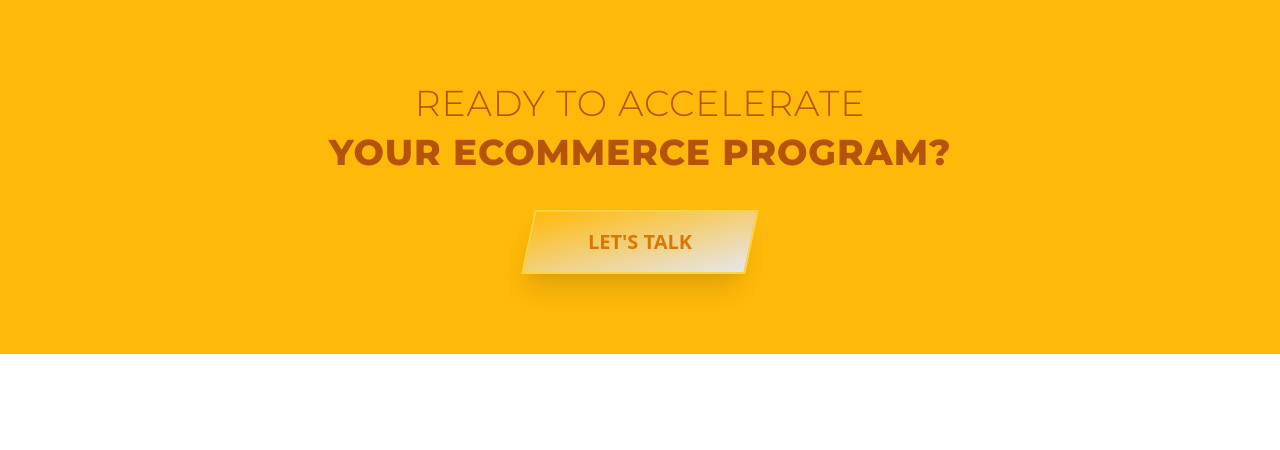
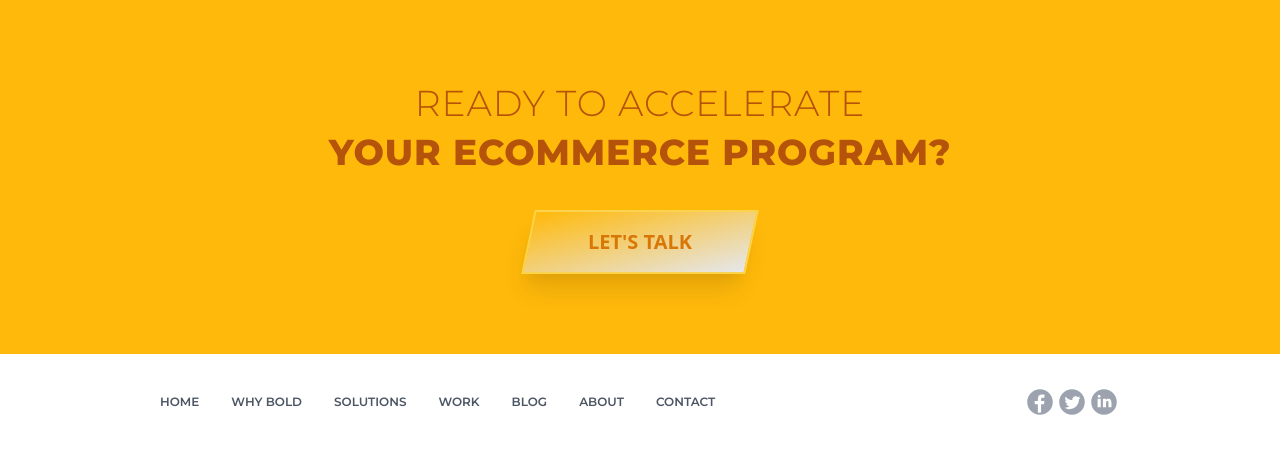
Before and after one commit to creer-pro/blaze, a PHP site: page / in a window 1280 px wide. Shown: the part 4301-4751 px from the top of the page. Before the commit the page ends 4655 px from the top, so only its background shows below. Run offline with PHP 8.4, Linux system fonts and the light colour scheme.

Commit message:
Footer menu and social
Added footer menu and social icons.

```diff
--- a/index.html
+++ b/index.html
@@ -260,6 +260,43 @@
       </a>
     </div>
 
+    <!-- SECTION: Footer -->
+    <div>
+      <div class="flex justify-between w-3/4 mx-auto py-8 items-center">
+        <!-- footer menu -->
+        <div>
+          <ul class="flex space-x-8 font-montserrat uppercase text-xs font-semibold text-gray-600">
+            <li class="hover:text-ocean hover:underline"><a href="#">Home</a></li>
+            <li class="hover:text-ocean hover:underline"><a href="#">Why Bold</a></li>
+            <li class="hover:text-ocean hover:underline"><a href="#">Solutions</a></li>
+            <li class="hover:text-ocean hover:underline"><a href="#">Work</a></li>
+            <li class="hover:text-ocean hover:underline"><a href="#">Blog</a></li>
+            <li class="hover:text-ocean hover:underline"><a href="#">About</a></li>
+            <li class="hover:text-ocean hover:underline"><a href="#">Contact</a></li>
+          </ul>
+        </div>
+        <!-- social medias -->
+        <div class="flex">
+          <!-- facebook -->
+          <a class="text-gray-400 hover:text-ocean" href="#">
+            <svg class="w-8 h-8 fill-current" xmlns="http://www.w3.org/2000/svg" viewBox="0 0 30 30"><path d="M15,3C8.373,3,3,8.373,3,15c0,6.627,5.373,12,12,12s12-5.373,12-12C27,8.373,21.627,3,15,3z M19.181,11h-1.729 C16.376,11,16,11.568,16,12.718V14h3.154l-0.428,3H16v7.95C15.671,24.982,15.338,25,15,25c-0.685,0-1.354-0.07-2-0.201V17h-3v-3h3 v-1.611C13,9.339,14.486,8,17.021,8c1.214,0,1.856,0.09,2.16,0.131V11z"></path></svg>
+          </a>
+          <!-- twitter -->
+          <a class="text-gray-400 hover:text-ocean" href="#">
+            <svg class="w-8 h-8 fill-current" xmlns="http://www.w3.org/2000/svg" viewBox="0 0 30 30"><path d="M15,3C8.373,3,3,8.373,3,15c0,6.627,5.373,12,12,12s12-5.373,12-12C27,8.373,21.627,3,15,3z M21.464,12.535 c0.006,0.133,0.009,0.265,0.009,0.397c0,4.068-3.095,8.756-8.756,8.756c-1.739,0-3.356-0.509-4.717-1.383 c0.241,0.029,0.486,0.042,0.735,0.042c1.443,0,2.769-0.491,3.821-1.318c-1.347-0.025-2.484-0.915-2.875-2.137 c0.188,0.036,0.381,0.055,0.579,0.055c0.281,0,0.554-0.038,0.811-0.108c-1.408-0.282-2.469-1.526-2.469-3.017 c0-0.013,0-0.026,0-0.039c0.415,0.231,0.889,0.369,1.394,0.385c-0.825-0.551-1.369-1.494-1.369-2.561 c0-0.565,0.151-1.094,0.416-1.547c1.518,1.862,3.786,3.088,6.343,3.216c-0.052-0.225-0.079-0.46-0.079-0.701 c0-1.699,1.378-3.078,3.077-3.078c0.885,0,1.685,0.374,2.246,0.972c0.701-0.139,1.36-0.394,1.955-0.747 c-0.23,0.719-0.718,1.321-1.354,1.703c0.622-0.074,1.215-0.239,1.768-0.484C22.588,11.559,22.067,12.1,21.464,12.535z"></path></svg>
+          </a>
+          <!-- linkedin -->
+          <a class="text-gray-400 hover:text-ocean" href="#">
+            <svg class="w-8 h-8 fill-current" xmlns="http://www.w3.org/2000/svg" viewBox="0 0 30 30"><path d="M15,3C8.373,3,3,8.373,3,15c0,6.627,5.373,12,12,12s12-5.373,12-12C27,8.373,21.627,3,15,3z M10.496,8.403 c0.842,0,1.403,0.561,1.403,1.309c0,0.748-0.561,1.309-1.496,1.309C9.561,11.022,9,10.46,9,9.712C9,8.964,9.561,8.403,10.496,8.403z M12,20H9v-8h3V20z M22,20h-2.824v-4.372c0-1.209-0.753-1.488-1.035-1.488s-1.224,0.186-1.224,1.488c0,0.186,0,4.372,0,4.372H14v-8 h2.918v1.116C17.294,12.465,18.047,12,19.459,12C20.871,12,22,13.116,22,15.628V20z"></path></svg>
+          </a>
+        </div>
+      </div>
+      <div>
+        <!-- copyright -->
+        <p></p>
+      </div>
+    </div>
+
   </div>
 </body>
 </html>
--- a/res/styles.css
+++ b/res/styles.css
@@ -872,6 +872,10 @@ video {
   height: 580px;
 }
 
+.h-8 {
+  height: 2rem;
+}
+
 .w-full {
   width: 100%;
 }
@@ -926,6 +930,14 @@ video {
 
 .w-1\/2 {
   width: 50%;
+}
+
+.w-3\/4 {
+  width: 75%;
+}
+
+.w-8 {
+  width: 2rem;
 }
 
 .-translate-x-1 {
@@ -993,6 +1005,12 @@ video {
 
 .gap-12 {
   gap: 3rem;
+}
+
+.space-x-8 > :not([hidden]) ~ :not([hidden]) {
+  --tw-space-x-reverse: 0;
+  margin-right: calc(2rem * var(--tw-space-x-reverse));
+  margin-left: calc(2rem * calc(1 - var(--tw-space-x-reverse)));
 }
 
 .overflow-hidden {
@@ -1225,6 +1243,11 @@ video {
   line-height: 2rem;
 }
 
+.text-xs {
+  font-size: 0.75rem;
+  line-height: 1rem;
+}
+
 .font-black {
   font-weight: 900;
 }
@@ -1329,6 +1352,11 @@ video {
   color: rgba(217, 119, 6, var(--tw-text-opacity));
 }
 
+.text-gray-400 {
+  --tw-text-opacity: 1;
+  color: rgba(156, 163, 175, var(--tw-text-opacity));
+}
+
 .opacity-50 {
   opacity: 0.5;
 }
@@ -1428,6 +1456,11 @@ video {
   color: rgba(255, 255, 255, var(--tw-text-opacity));
 }
 
+.hover\:text-ocean:hover {
+  --tw-text-opacity: 1;
+  color: rgba(11, 49, 156, var(--tw-text-opacity));
+}
+
 .hover\:underline:hover {
   text-decoration: underline;
 }
```
